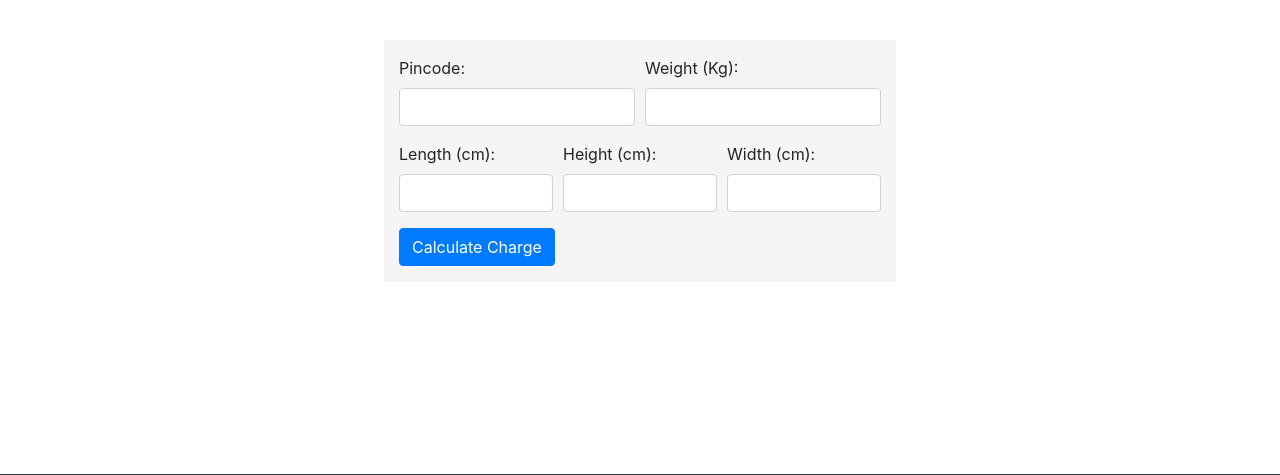
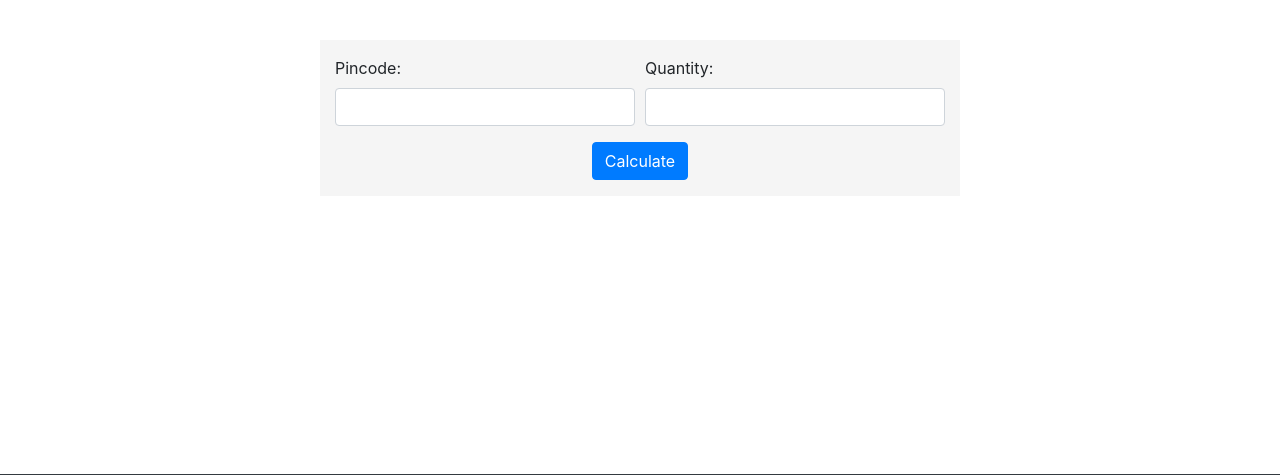
Before and after one commit to Harsh1849/SDL_Django, a Django app: page / in a window 1280 px wide. Shown: the part 64-539 px from the top of the page. Run offline with Django 4.2, Linux system fonts and the light colour scheme; some libraries are stand-ins or nearby versions.

Commit message:
added quantity

```diff
--- a/SDL/models.py
+++ b/SDL/models.py
@@ -1,6 +1,7 @@
 from django.db import models
 
 class Order(models.Model):
+    date_time = models.DateTimeField(auto_now=True)
     weight = models.FloatField()
     per_kg_charge = models.FloatField()
     courier_charge = models.FloatField()
--- a/SDL/static/css/style.css
+++ b/SDL/static/css/style.css
@@ -62,7 +62,7 @@ header, footer {
 @media only screen and (min-width: 993px) and (max-width: 1200px) {
     /* CSS rules for large devices */
     .container_width {
-        width: 40%;
+        width: 50%;
     }
 }
 
@@ -70,14 +70,6 @@ header, footer {
 @media only screen and (min-width: 1201px) {
     /* CSS rules for extra large devices */
     .container_width {
-        width: 40%;
+        width: 50%;
     }
 }
-
-
-/* .background_image {
-    background-image: url('3.jpg');
-    background-repeat: no-repeat;
-    background-size: cover;
-    background-position: center;
-} */
--- a/SDL/static/js/index.js
+++ b/SDL/static/js/index.js
@@ -2,9 +2,9 @@
 const ODA_ORDER_CHARGE = 600;
 
 const Per_KG_Charge_of_Zone_North_East = 35;
-const Per_KG_Charge_of_Zone_West = 15;
+const Per_KG_Charge_of_Zone_West = 25;
 const Per_KG_Charge_of_Zone_South = 28;
-const Per_KG_Charge_of_Zone_Rest_of_India = 25;
+const Per_KG_Charge_of_Zone_Rest_of_India = 28;
 
 const Minimum_Charge_of_Zone_North_East = 550;
 const Minimum_Charge_of_Zone_West = 350;
@@ -56,36 +56,28 @@ function find_zone_by_pincode(weight, pincode_data) {
 // Event listener for pincode input, shows red flag for incorrect pin
 document.getElementById("pincode").addEventListener("input", function () {
     const pincodeInput = document.getElementById("pincode");
+    const is_ODAElement = document.getElementById("is_ODA");
+    const myAlert = document.getElementById("myAlert");
 
     const pincode = this.value;
     if (pincode.length == 6){
         async function fetchData() {
             const pincode_details_json = await get_pincode_json_data(pincode);
 
-            if (typeof pincode_details_json !== 'object'){
+            if (Object.keys(pincode_details_json).length == 0){
                 pincodeInput.classList.add("is-invalid");
             } else {
                 pincodeInput.classList.remove("is-invalid");
+
+                const is_ODA = pincode_details_json["ODA"];
+                if (is_ODA === "TRUE") {
+                    is_ODAElement.classList.remove("hide_element");
+                } else {
+                    is_ODAElement.classList.add("hide_element");
                 }
             }
-        fetchData();
-    }
-});
 
-// Event listener for form submission,  submit only when all the information is correct
-document.getElementById("calculateForm").addEventListener("submit", function (e) {
-    e.preventDefault(); // Prevent form submission and page reload
-    const pincodeInput = document.getElementById("pincode");
-
-    const pincode = pincodeInput.value;
-    if (pincode.length == 6){
-        async function fetchData() {
-            const pincode_details_json = await get_pincode_json_data(pincode);
-
-            const myAlert = document.getElementById("myAlert");
-
-            if (typeof pincode_details_json !== 'object'){
-                console.log("###")
+            if (Object.keys(pincode_details_json).length == 0){
                 myAlert.style.display = "block";
 
                 // Hide the alert after 5 seconds
@@ -94,40 +86,125 @@ document.getElementById("calculateForm").addEventListener("submit", function (e)
                 }, 10000);
             } else {
                 myAlert.style.display = "none";
-                calculateCharge();
             }
         }
         fetchData();
     }
 });
 
+// Event listener for quantity input, add/remove input fields dynamically
+document.getElementById("quantity").addEventListener("input", function () {
+    const quantity = parseInt(this.value);
+    const dynamicInputFieldsContainer = document.getElementById("dynamicInputFields");
+
+    // Clear existing dynamic input fields
+    dynamicInputFieldsContainer.innerHTML = '';
+
+    // Create and append new input fields based on quantity
+    for (let i = 1; i <= quantity; i++) {
+        const fieldGroup = document.createElement("div");
+        fieldGroup.classList.add("form-row", "form-group");
+
+        // mimimum charges if weight below minimum weight
+        const minimum_weightFieldGroup = document.createElement("div");
+        minimum_weightFieldGroup.classList.add("form-group", "hide_element");
+        minimum_weightFieldGroup.setAttribute('id',`minimum_weight_${i}`)
+
+        const minimum_weightInput = document.createElement("div");
+        minimum_weightInput.classList.add("col");
+        minimum_weightInput.innerHTML = `
+            <span id="minimum_weight_${i}" class="new_line hide_element"></span>
+        `;
+        minimum_weightFieldGroup.appendChild(minimum_weightInput);
+
+        // input fields for weight, length, height, width
+        const weightInput = document.createElement("div");
+        weightInput.classList.add("col");
+        weightInput.innerHTML = `
+            <label for="weight_${i}">Weight ${i} (Kg):</label>
+            <input type="number" id="weight_${i}" class="form-control" required />
+        `;
+        fieldGroup.appendChild(weightInput);
+
+        const lengthInput = document.createElement("div");
+        lengthInput.classList.add("col");
+        lengthInput.innerHTML = `
+            <label for="length_${i}">Length ${i} (cm) :</label>
+            <input type="number" id="length_${i}" class="form-control" required />
+        `;
+        fieldGroup.appendChild(lengthInput);
+
+        const heightInput = document.createElement("div");
+        heightInput.classList.add("col");
+        heightInput.innerHTML = `
+            <label for="height_${i}">Height ${i} (cm) :</label>
+            <input type="number" id="height_${i}" class="form-control" required />
+        `;
+        fieldGroup.appendChild(heightInput);
+
+        const widthInput = document.createElement("div");
+        widthInput.classList.add("col");
+        widthInput.innerHTML = `
+            <label for="width_${i}">Width ${i} (cm) :</label>
+            <input type="number" id="width_${i}" class="form-control" required />
+        `;
+        fieldGroup.appendChild(widthInput);
+
+        // input field to display weight by dimensions
+        const dynamicWeightByDimensionFieldGroup = document.createElement("div");
+        dynamicWeightByDimensionFieldGroup.classList.add("form-group", "hide_element");
+        dynamicWeightByDimensionFieldGroup.setAttribute('id',`dimensionWeight_${i}`)
+
+        const dimensionWeightInput = document.createElement("div");
+        dimensionWeightInput.innerHTML = `
+            <label>Weight by Dimension ${i} (Kg):</label> <i class=font-weight-light>(Length * Height * Width) / 5000</i><br>
+            <input tabindex="-1" type="number" class="form-control" id="dimensionWeightInput_${i}" readonly>
+            <hr>
+        `;
+        dynamicWeightByDimensionFieldGroup.appendChild(dimensionWeightInput);
+
+        dynamicInputFieldsContainer.appendChild(minimum_weightFieldGroup);
+        dynamicInputFieldsContainer.appendChild(fieldGroup);
+        dynamicInputFieldsContainer.appendChild(dynamicWeightByDimensionFieldGroup);
+    }
+});
+
+// Event listener for form submission,  submit only when all the information is correct
+document.getElementById("calculateForm").addEventListener("submit", function (e) {
+    e.preventDefault();
+    calculateCharge();
+});
+
 // Function to calculate the charge
 function calculateCharge() {
-    const weightInput = document.getElementById("weight");
-    const weight = weightInput.value;
-
     const pincodeInput = document.getElementById("pincode");
     const pincode = pincodeInput.value;
 
     async function fetchData() {
         const pincode_details = await get_pincode_json_data(pincode);
 
-        const lengthInput = document.getElementById("length");
-        const length = lengthInput.value;
+        const quantity = parseInt(document.getElementById("quantity").value);
+        var Final_amount = 0;
+        var Final_weight = 0;
 
-        const heightInput = document.getElementById("height");
-        const height = heightInput.value;
+        for (let i = 1; i <= quantity; i++) {
+            const weightInput = document.getElementById(`weight_${i}`);
+            const weight = parseFloat(weightInput.value);
+            const lengthInput = document.getElementById(`length_${i}`);
+            const length = parseFloat(lengthInput.value);
+            const heightInput = document.getElementById(`height_${i}`);
+            const height = parseFloat(heightInput.value);
+            const widthInput = document.getElementById(`width_${i}`);
+            const width = parseFloat(widthInput.value);
+            const dimension_weight_element = document.getElementById(`dimensionWeight_${i}`);
+            const dimension_weight_input_element = document.getElementById(`dimensionWeightInput_${i}`);
 
-        const widthInput = document.getElementById("width");
-        const width = widthInput.value;
+            console.log("Items Data:");
 
             const weight_dimension = Math.ceil((length * height * width) / 5000);
 
-        const dimension_weight_element = document.getElementById("dimensionWeight");
-        dimension_weight_element.style.display = "block";
-
-        const dimension_weight_input_element = document.getElementById("dimensionWeightInput");
-        dimension_weight_input_element.value = `${weight_dimension}`;
+            dimension_weight_element.style.display = "block"; // unhide the weight by dimension element
+            dimension_weight_input_element.value = `${weight_dimension}`; // display data in weight by dimension element
 
             if (weight > weight_dimension) {
                 var new_weight = weight;
@@ -141,49 +218,53 @@ function calculateCharge() {
 
             const [zone_charge, minimum_zone_weight, minimum_zone_charge] = find_zone_by_pincode(new_weight, pincode_details);
 
-        const resultElement = document.getElementById("charge");
-        const Minimum_WeightElement = document.getElementById("minimum_weight");
+            const Minimum_WeightElement = document.getElementById(`minimum_weight_${i}`);
             if (new_weight < Math.ceil(minimum_zone_weight)) {
                 Minimum_WeightElement.classList.remove("hide_element");
                 Minimum_WeightElement.textContent = `*Below ${Math.ceil(minimum_zone_weight)}Kg minimum charges will apply.`;
                 var per_kg_charge = 0;
                 var total_amount = minimum_zone_charge;
-            resultElement.textContent = `Rs ${total_amount}/-`;
             } else {
                 Minimum_WeightElement.classList.add("hide_element");
                 var per_kg_charge = zone_charge;
                 var total_amount = new_weight * per_kg_charge;
-            resultElement.textContent = `Rs ${total_amount}/- (${new_weight} Kg * ${zone_charge} Rs)`;
             }
 
+            console.log("per_kg_charge", per_kg_charge);
+            console.log("total_amount", total_amount);
+
             const is_ODA = pincode_details["ODA"];
-        const is_ODAElement = document.getElementById("is_ODA");
-        if (is_ODA === true) {
+            if (is_ODA === 'TRUE') {
                 var ODA_charge = ODA_ORDER_CHARGE;
-            var Final_amount = total_amount + ODA_charge;
-            is_ODAElement.classList.remove("hide_element");
             } else {
                 var ODA_charge = 0;
-            var Final_amount = total_amount;
-            is_ODAElement.classList.add("hide_element");
             }
 
-        const ODA_chargeElement = document.getElementById("ODA_charge");
-        ODA_chargeElement.textContent = `Rs ${ODA_charge}/-`;
 
+            var Final_amount = Final_amount + total_amount;
+            var Final_weight = Final_weight + new_weight;
+
+        }
+
+        const Final_amount_with_ODA = Final_amount + ODA_charge;
         const totalElement = document.getElementById("finalAmount");
-        totalElement.textContent = `Total Charge: Rs ${Final_amount}/-`;
+        totalElement.textContent = `Rs ${Final_amount_with_ODA}/-`;
+
+        console.log(Final_amount_with_ODA)
 
         const resultDiv = document.getElementById("resultDiv");
-        resultDiv.style.display = "block";
+        resultDiv.classList.remove("hide_element");
+
+        const place_order_element = document.getElementById("place_order_button");
+        place_order_element.classList.remove("hide_element");
 
         // Store data in localStorage
-        localStorage.setItem('weight', new_weight);
-        localStorage.setItem('courier_charge', total_amount);
+        localStorage.setItem('weight', Final_weight);
+        localStorage.setItem('courier_charge', Final_amount);
+        localStorage.setItem('ODA', ODA_charge);
+        localStorage.setItem('finalCharge', Final_amount_with_ODA);
+        localStorage.setItem('pincode', pincode);
         localStorage.setItem('per_kg_charge', per_kg_charge);
-        localStorage.setItem('ODA', ODA_charge);
-        localStorage.setItem('finalAmount', Final_amount);
-        localStorage.setItem('pincode', pincode);
     }
     fetchData();
 }
--- a/SDL/templates/index.html
+++ b/SDL/templates/index.html
@@ -4,7 +4,7 @@
     <div class="container container_width main_bg_color">
         <form id="calculateForm" class="pt-3 mt-3">
             <div id="myAlert" class="alert alert-danger hide_element">
-                <strong>Pincode is Incorrect or Empty!! Please enter correct Pincode.</strong>
+                <strong>Pincode is Invalid!! Please enter correct Pincode.</strong>
             </div>
 
             <div class="form-row form-group">
@@ -13,63 +13,45 @@
                     <input type="tel" minlength="6" maxlength="6" id="pincode" class="form-control" required />
                 </div>
                 <div class="col">
-                    <label for="weight">Weight (Kg):</label>
-                    <input type="number" id="weight" class="form-control" required />
+                    <label for="quantity">Quantity:</label>
+                    <input type="number" id="quantity" class="form-control" required />
                 </div>
             </div>
 
-            <div class="form-group">
+            <div class="form-group text-danger">
                 <div id="is_ODA" class="hide_element">
-                    <button class="font-weight-bold btn btn-outline-danger shadow non_clickable">ODA</button>
-                    <span class="text-danger font-weight-light"> *Pincode Out of Delivery Area.</span>
+                    <button id="ODA_charge" tabindex="-1" class="font-weight-bold btn btn-outline-danger non_clickable">ODA</button>
+                    <span class="font-weight-light"> *Pincode Out of Delivery Area.</span>
                 </div>
             </div>
 
-            <div class="form-row form-group">
-                <div class="col">
-                    <label for="length">Length (cm):</label>
-                    <input type="number" id="length" class="form-control" required />
-                </div>
-                <div class="col">
-                    <label for="height">Height (cm):</label>
-                    <input type="number" id="height" class="form-control" required />
-                </div>
-                <div class="col">
-                    <label for="width">Width (cm):</label>
-                    <input type="number" id="width" class="form-control" required />
+
+            <div id="minimum_weightField">
+                <!-- Input fields will be added dynamically here based on the quantity value -->
+            </div>
+
+            <div id="dynamicInputFields">
+                <!-- Input fields will be added dynamically here based on the quantity value -->
+            </div>
+
+            <div id="dynamicWeightByDimensionField">
+                <!-- Input fields will be added dynamically here based on the quantity value -->
+            </div>
+
+            <div id="resultDiv" class="pb-3 text-center justify-content-center hide_element rounded">
+                <span class="font-weight-bold">Final Charge:</span>
+                <span id="finalAmount"></span>
+            </div>
+
+            <div class="col-xs-12 form-group pb-3">
+                <div class="text-center">
+                    <button type="submit" class="btn btn-primary">Calculate</button>
+                    <a href="/place_order" class="hide_element" id="place_order_button">
+                        <button type="button" class="btn btn-primary">Place Order</button>
+                    </a>
                 </div>
             </div>
-
-            <div class="form-group hide_element" id="dimensionWeight">
-                <label>Weight by Dimension (Kg):</label> <i class=font-weight-light>(Length * Height * Width) / 5000</i><br>
-                <input tabindex="-1" type="number" class="form-control" id="dimensionWeightInput" readonly>
-            </div>
-
-            <button type="submit" id="calculateButton" class="btn btn-primary mb-3">Calculate Charge</button>
         </form>
-
-        <span id="resultDiv" class="mb-5 pb-3 text-center justify-content-center hide_element rounded">
-            <i class="font-weight-light text-danger">
-                <span id="minimum_weight" class="hide_element new_line"></span>
-            </i>
-
-            <div>
-                <span class="font-weight-bold">Courier Charges:</span>
-                <span id="charge"></span>
-            </div>
-
-            <div>
-                <span class="font-weight-bold">ODA Charge:</span>
-                <span id="ODA_charge"></span>
-            </div>
-            <hr>
-
-            <h4 class="font-weight-bold new_line" id="finalAmount"></h4>
-
-            <a href="/place_order">
-                <button type="button" class="btn btn-primary">Place Order</button>
-            </a>
-        </span>
     </div>
 {% endblock %}
 
--- a/SDL/views.py
+++ b/SDL/views.py
@@ -1,6 +1,6 @@
 from django.shortcuts import render
 from django.http import HttpResponse, JsonResponse
-import csv, json
+import csv, json, datetime
 from SDL.models import Order
 
 
@@ -20,7 +20,8 @@ def pincode_data(request, pin_number):
         pincode_json = json_data[pin_number]
         return JsonResponse(pincode_json)
     except:
-        return HttpResponse("Invalid Pincode!!")
+        pincode_json = {}
+        return JsonResponse(pincode_json)
 
 
 
@@ -28,12 +29,15 @@ def place_order(request):
     return render(request, 'order.html')
 
 def thank_you(request):
+    return render(request, 'thank_you.html')
+
+def save_data_db(request):
     if request.method == "POST":
         order_weight = request.POST.get("order_weight")
-        order_charge = request.POST.get("order_charge")
+        order_charge = request.POST.get("order_per_kg_charge")
         order_courier = request.POST.get("order_courier")
         order_ODA = request.POST.get("order_ODA")
-        order_total_amount = request.POST.get("order_total_amount")
+        order_finalCharge = request.POST.get("order_finalCharge")
         order_pincode = request.POST.get("order_pincode")
         sender_fname = request.POST.get("sender_fname")
         sender_lname = request.POST.get("sender_lname")
@@ -52,12 +56,13 @@ def thank_you(request):
         print(order_weight)
 
         order = Order(
+            date_time=datetime.datetime.now(),
             weight=order_weight,
             per_kg_charge=order_charge,
             courier_charge=order_courier,
             ODA_charge=order_ODA,
             is_ODA=is_ODA,
-            total_amount=order_total_amount,
+            total_amount=order_finalCharge,
             pincode=order_pincode,
             sender_fname=sender_fname,
             sender_lname=sender_lname,
@@ -70,6 +75,6 @@ def thank_you(request):
         )
         order.save()
 
-        return render(request, "thank_you.html")
+        return render(request, 'thank_you.html')
     else:
         return HttpResponse("Only POST requests are allowed...")
--- a/Speed_Delivery_Logistics/urls.py
+++ b/Speed_Delivery_Logistics/urls.py
@@ -14,5 +14,5 @@ urlpatterns = [
     path('', views.index, name='index'),
     path('pincode/<str:pin_number>/', views.pincode_data, name='pincode_data'),
     path('place_order/', views.place_order, name='place_order'),
-    path('thank_you/', views.thank_you, name='thank_you'),
+    path('save_data_db/', views.save_data_db, name='save_data_db'),
 ]
```
Also changed, not shown: SDL/static/js/order.js (+6 -6 lines), SDL/templates/order.html (+8 -8 lines), admin_panel/static/css/admin_panel.css (added, +49 -0 lines), admin_panel/static/css/custom.css (deleted, +0 -80 lines), admin_panel/static/css/index.css (deleted, +0 -46 lines), admin_panel/static/css/pagination.css (deleted, +0 -36 lines), admin_panel/static/js/admin_panel.js (added, +37 -0 lines), admin_panel/templates/admin_panel.html (+48 -45 lines), SDL/migrations/0002_order_date_time.py (added). Lines whose indentation alone changed are shown as unchanged.
